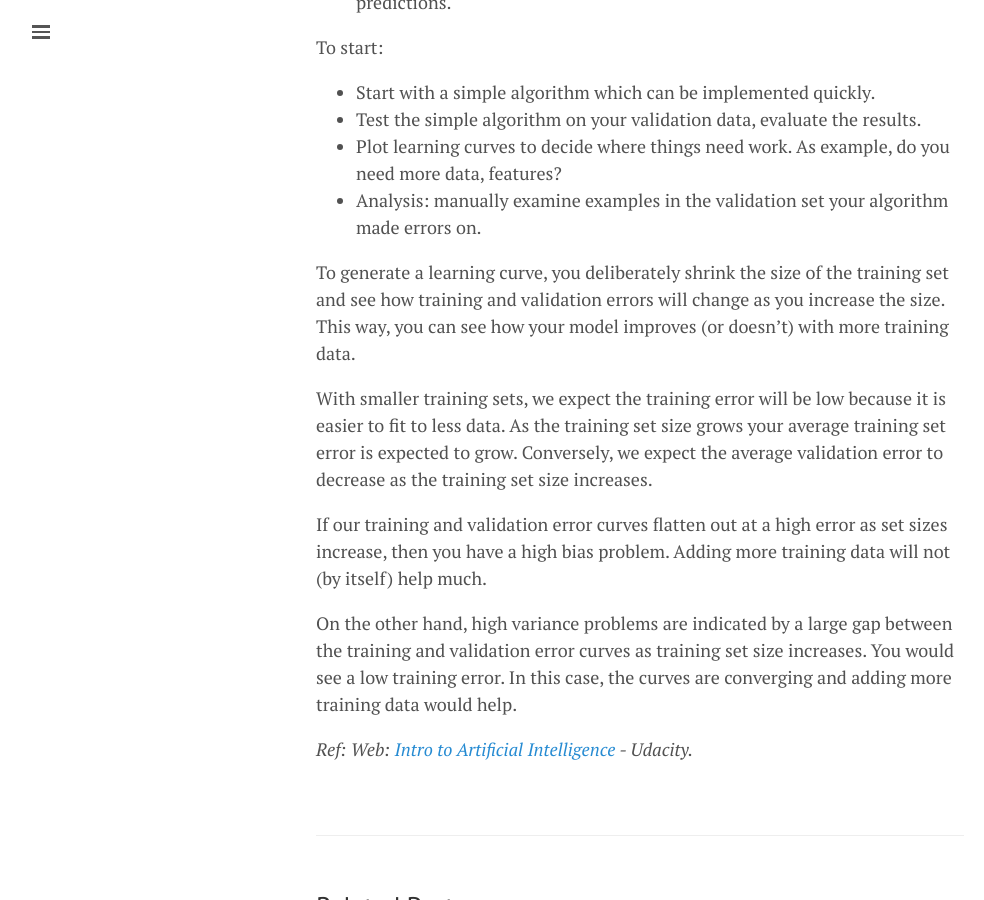
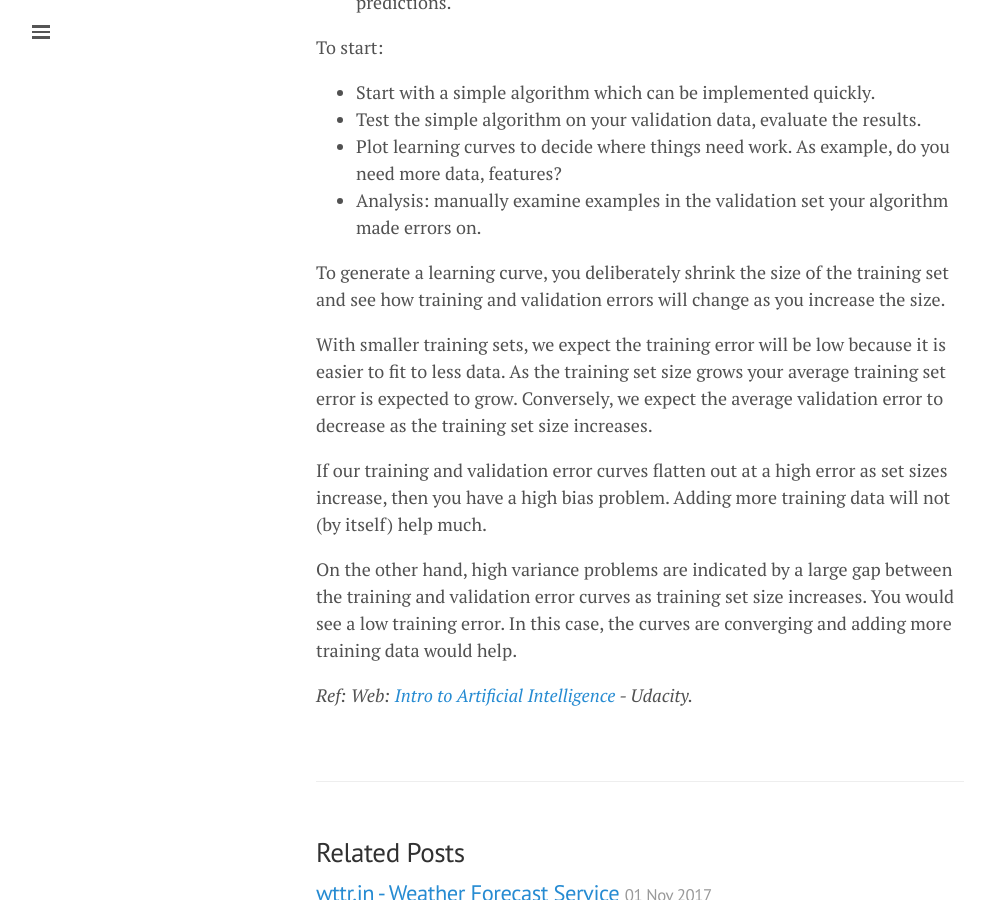
Before and after one commit to lgeurts/lgeurts.github.io, a Jekyll site: the page built from _posts/2018-06-29-artificial-intelligence-basics.md, in a window 1280 px wide and 900 px high, scrolled down 6374 px. Shown: the whole window, without its empty margins (0-984 px from the left). Built offline with Jekyll 4.4.1, drawn with Linux system fonts in a browser that asks for light colours; nearby versions of some CDN libraries.

Commit message:
Update 2018-06-29-artificial-intelligence-basics.md

```diff
--- a/_posts/2018-06-29-artificial-intelligence-basics.md
+++ b/_posts/2018-06-29-artificial-intelligence-basics.md
@@ -172,7 +172,7 @@ To start:
 * Plot learning curves to decide where things need work. As example, do you need more data, features?
 * Analysis: manually examine examples in the validation set your algorithm made errors on.
 
-To generate a learning curve, you deliberately shrink the size of the training set and see how training and validation errors will change as you increase the size. This way, you can see how your model improves (or doesn't) with more training data.
+To generate a learning curve, you deliberately shrink the size of the training set and see how training and validation errors will change as you increase the size.
 
 With smaller training sets, we expect the training error will be low because it is easier to fit to less data. As the training set size grows your average training set error is expected to grow.
 Conversely, we expect the average validation error to decrease as the training set size increases.
```
